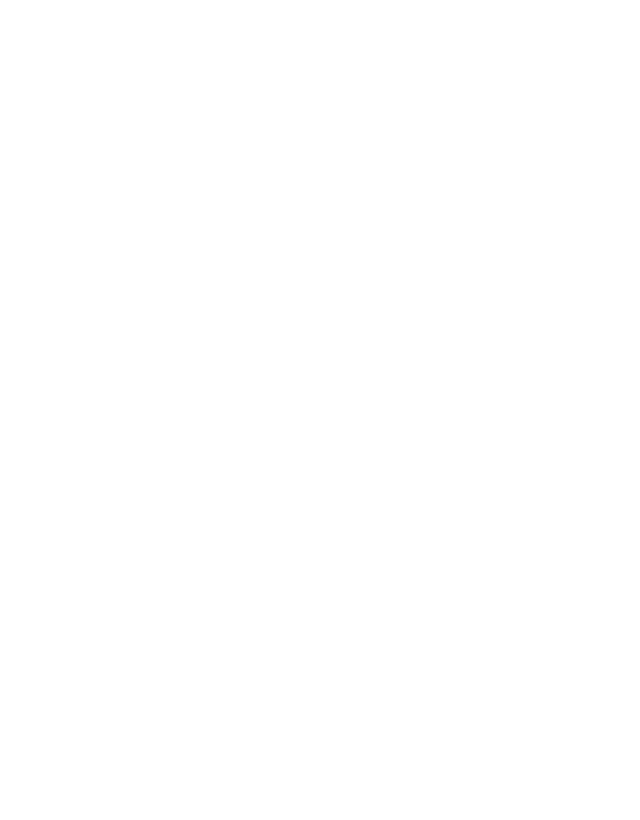
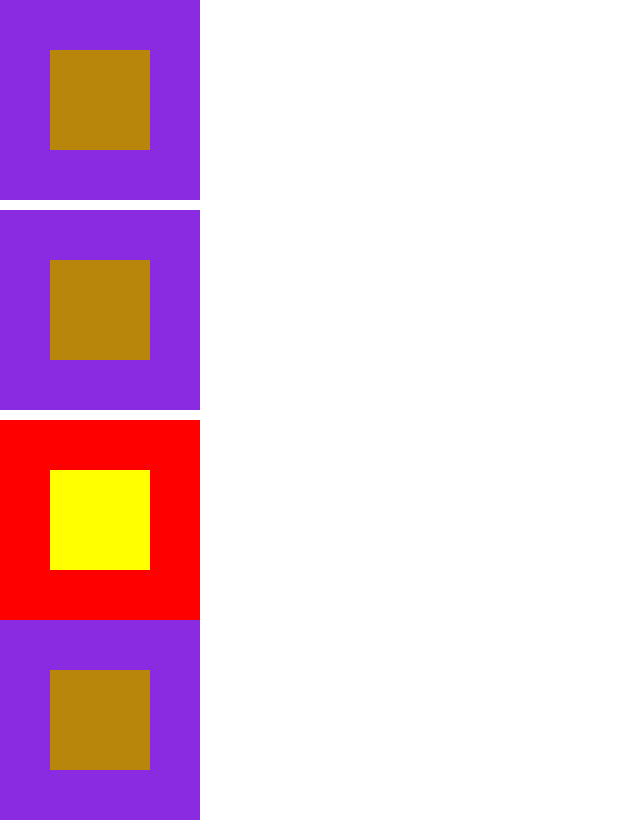
Before and after one commit to robertkkrakow/snipets, a plain HTML site: page 01-srodkowanie/index.html in a window 1280 px wide. Shown: the whole page, without its empty margins (0-640 px from the left). Drawn offline with Linux system fonts and the light colour scheme.

Commit message:
01-pozycjonowanie

```diff
--- a/01-srodkowanie/css/style.css
+++ b/01-srodkowanie/css/style.css
@@ -0,0 +1,79 @@
+html {
+    font-size: 10px;
+}
+
+* {
+    padding: 0;
+    margin: 0;
+    box-sizing: border-box;
+}
+
+.clear {
+    clear: both;
+}
+
+.outer {
+    width: 20rem;
+    height: 20rem;
+    background-color: blueviolet;
+}
+
+.outer .inner {
+    width: 10rem;
+    height: 10rem;
+    background-color: darkgoldenrod;
+}
+/*meteda 1*/
+#box1.outer {
+    position: relative;
+}
+
+#box2.inner {
+    position: absolute;
+    top: 25%;
+    margin: 0 auto;
+    left: 0;
+    right: 0;
+}
+/*metoda 2*/
+#box3.outer {
+    display: inline-block;
+    float: left;
+    margin-top: 1rem;
+}
+
+#box4.inner {
+    margin: 0 auto;
+    top: 50%;
+    transform: translateY(50%);
+}
+/*metoda 3*/
+#box5.outer {
+    display: flex;
+    flex-direction: row;
+    flex-wrap: wrap;
+    justify-content: center;
+    align-items: center;
+    background: red;
+    margin-top: 1rem;
+}
+
+#box6.inner {
+    background: yellow;
+}
+
+
+/*najlepsza metoda*/
+#best1.outer {
+    position: relative;
+
+}
+
+#best2.inner {
+    position: absolute;
+    margin: 0 auto;
+    top: 50%;
+    transform: translateY(-50%);
+    left: 0;
+    right: 0;
+}
--- a/01-srodkowanie/index.html
+++ b/01-srodkowanie/index.html
@@ -1,10 +1,41 @@
 <!DOCTYPE html>
 <html lang="en">
+
 <head>
     <meta charset="UTF-8">
     <title>Document</title>
+    <link rel="stylesheet" href="css/style.css">
 </head>
+
 <body>
+<!--metoda 1-->
+       <div id="box1" class="outer">
+        <div id="box2" class="inner"></div>
+    </div>
+
+    <div class="clear"></div>
+
+<!--metoda 2-->
+    <div id="box3" class="outer">
+        <div id="box4" class="inner"></div>
+    </div>
+
+    <div class="clear"></div>
+
+<!--metoda 3-->
+    <div id="box5" class="outer">
+        <div id="box6" class="inner"></div>
+    </div>
+
+    <div class="clear"></div>
+
+<!--najlepsza metoda pozycjonowania-->
+    <div id="best1" class="outer">
+        <div id="best2" class="inner"></div>
+    </div>
+
+    <div class="clear"></div>
 
 </body>
+
 </html>
```
